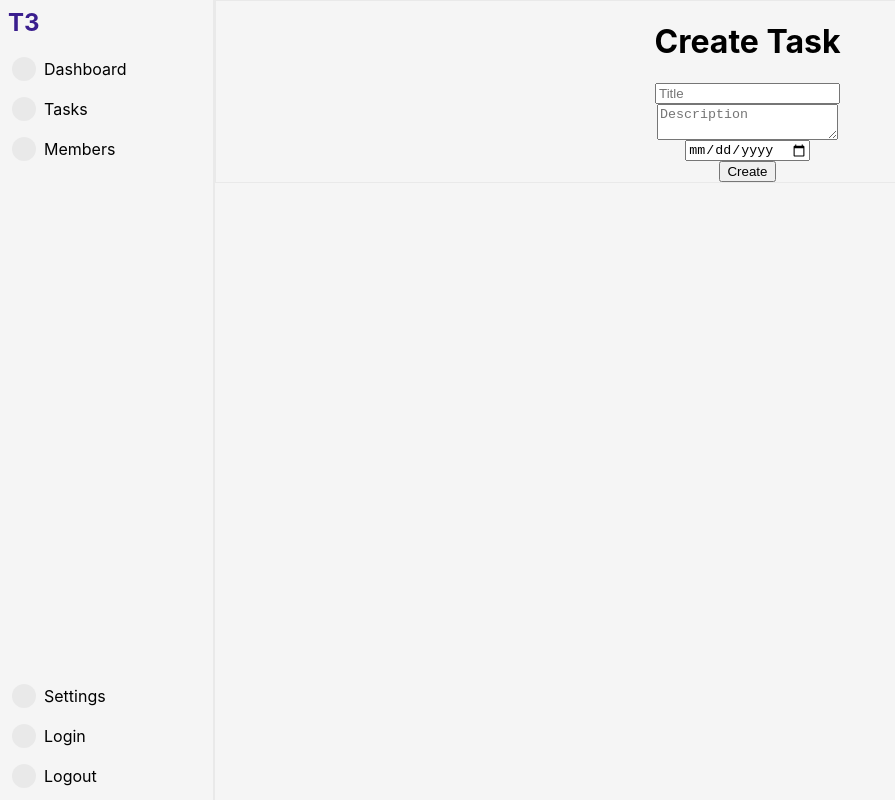
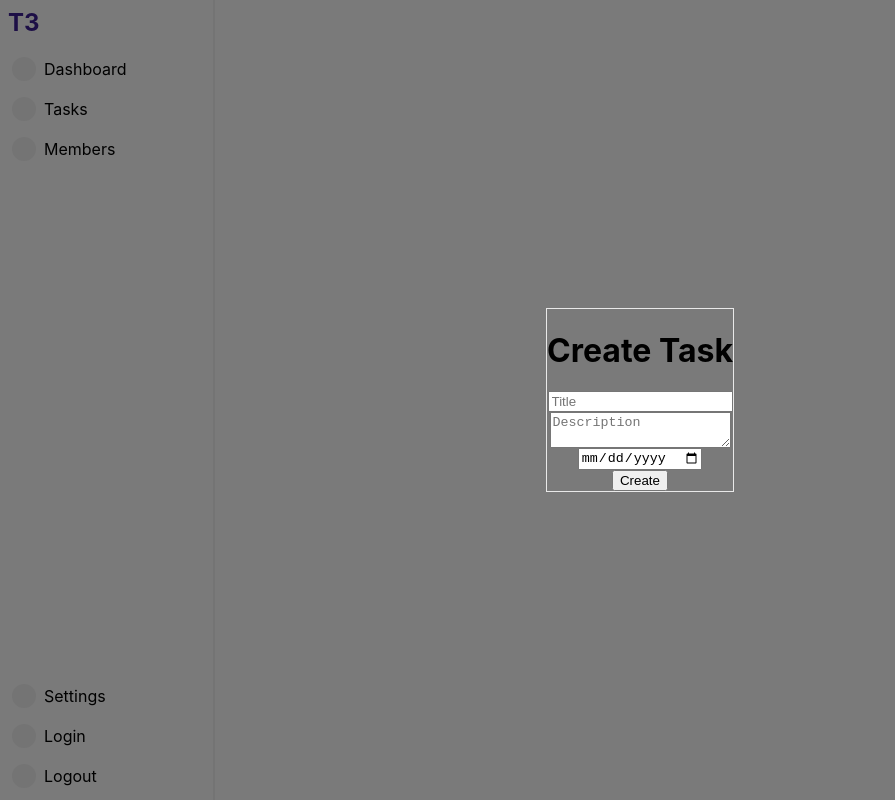
Before and after one commit to lxndrbukin/t3, a React (Create React App) app in the folder client/: page /tasks/new in a window 1280 px wide. Shown: the whole page, without its empty margins (0-895 px from the left). Built offline with nearby package versions, Linux system fonts and the light colour scheme; no server answers.

Commit message:
Working on refactor of create forms into popups

```diff
--- a/client/src/assets/styles.scss
+++ b/client/src/assets/styles.scss
@@ -21,3 +21,15 @@ body {
     }
   }
 }
+
+.popup {
+  position: absolute;
+  top: 0;
+  left: 0;
+  width: 100%;
+  height: 100%;
+  background-color: rgba(0, 0, 0, 0.5);
+  display: flex;
+  justify-content: center;
+  align-items: center;
+}
--- a/client/src/components/Tasks/CreateTask.tsx
+++ b/client/src/components/Tasks/CreateTask.tsx
@@ -26,17 +26,13 @@ export default function CreateTask() {
     }));
   };
 
-  const handleDateChange = (e: React.ChangeEvent<HTMLInputElement>) => {
-    const newDate = new Date(e.target.value);
-    if (!isNaN(newDate.getTime())) setDate(newDate);
-  };
-
   const handleSubmit = (e: FormEvent<HTMLFormElement>) => {
     e.preventDefault();
     dispatch(createTask({ id: (user as any).googleId, data: formData }));
   };
 
   return (
+    <div className='popup'>
       <div className='create'>
         <h1>Create Task</h1>
         <form onSubmit={handleSubmit}>
@@ -55,5 +51,6 @@ export default function CreateTask() {
           <button type='submit'>Create</button>
         </form>
       </div>
+    </div>
   );
 }
```
Lines whose indentation alone changed are shown as unchanged.
